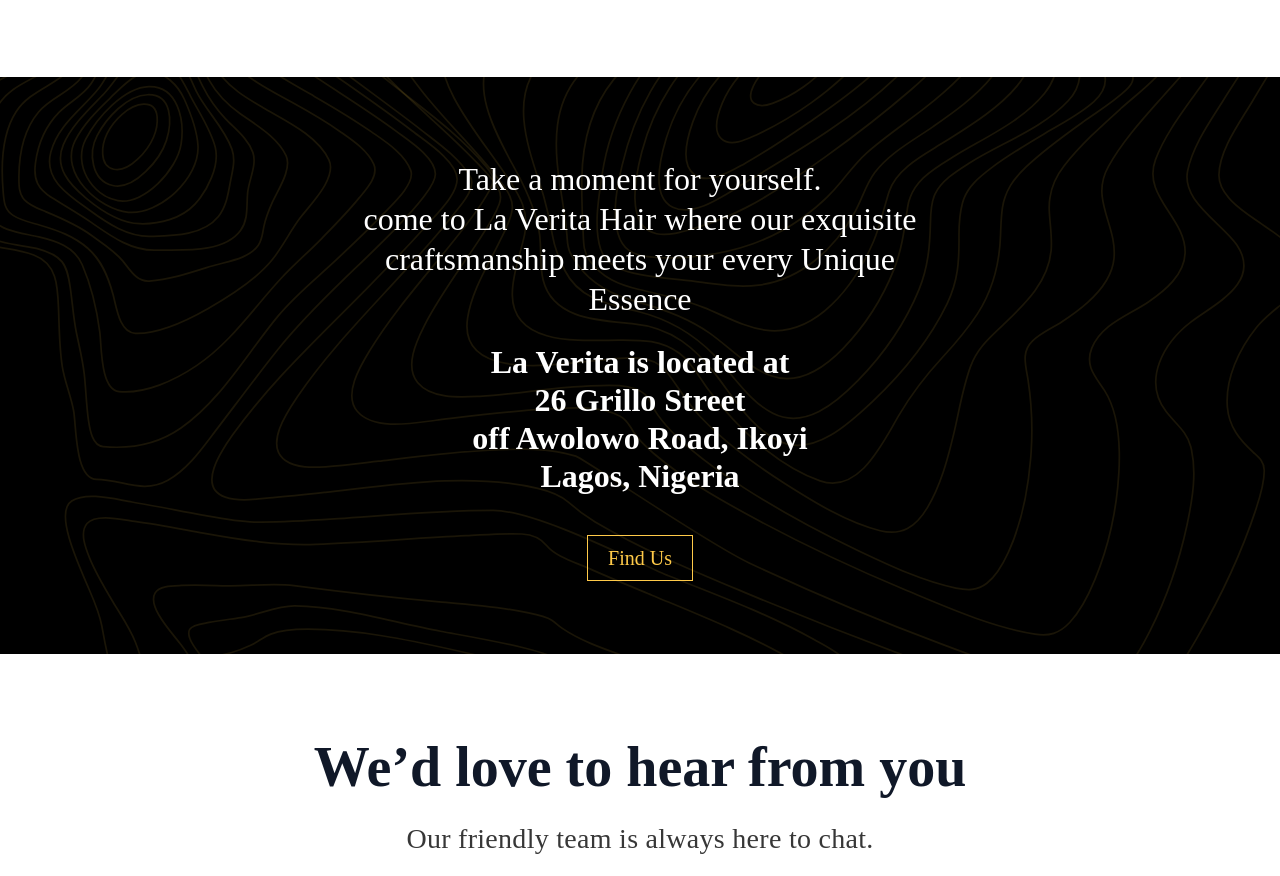
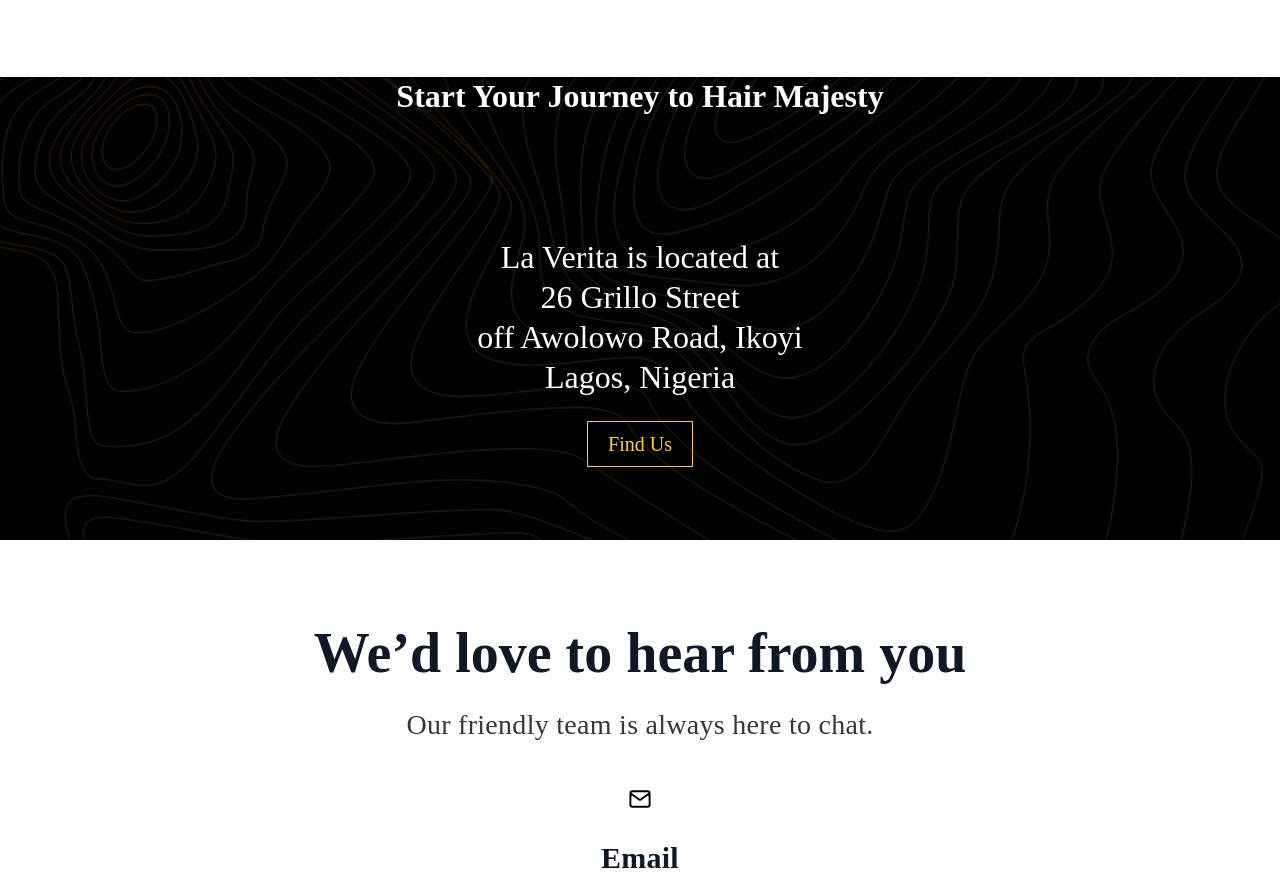
Before and after one commit to thewebguyy/Our-Services, a website: page index.html in a window 1280 px wide. Shown: the part 4630-5506 px from the top of the page. Drawn offline with Linux system fonts and the light colour scheme; a web font is replaced by a local one.

Commit message:
Updating find us content

```diff
--- a/index.html
+++ b/index.html
@@ -188,17 +188,15 @@
       </div>
       <div class="find-us-content">
         <div class="find-us">
+          <h4>
+            Start Your Journey to Hair Majesty
+          </h4>
           <h2>
-            Take a moment for yourself.<br>
-            come to La Verita Hair where our
-            exquisite craftsmanship meets your every Unique Essence
-          </h2>
-          <h4>
             La Verita is located at <br />
             26 Grillo Street <br />
             off Awolowo Road, Ikoyi <br />
             Lagos, Nigeria
-          </h4>
+          </h2>
           <div class="find-us-button">
             <a href="https://maps.app.goo.gl/jMygo5G1JpPanrGLA">Find Us</a>
           </div>
```
